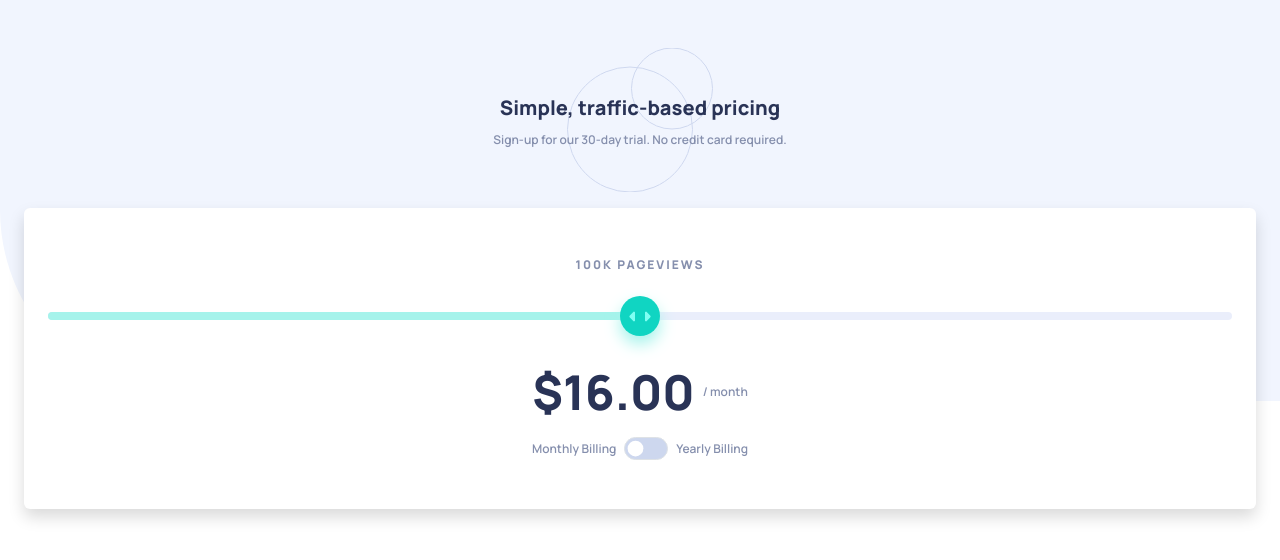
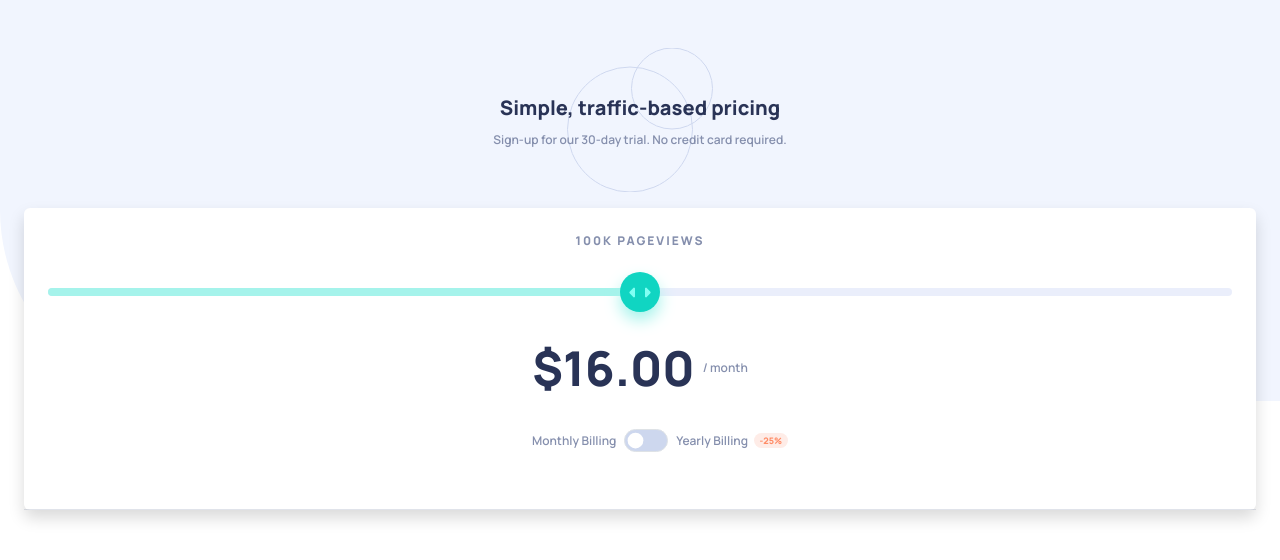
Before and after one commit to JustANipple/interactive-pricing-component, a plain HTML site: page index.html in a window 1280 px wide. Drawn offline with nearby package versions, Linux system fonts and the light colour scheme.

Commit message:
modified:   index.html 	modified:   styles/css/main.css 	modified:   styles/css/main.css.map 	modified:   styles/scss/components/_pricing.scss

```diff
--- a/index.html
+++ b/index.html
@@ -39,7 +39,8 @@
       </p>
     </div>
 
-    <div class="pricing  container-fluid px-4 py-5 my-3 text-center shadow rounded">
+    <div class="pricing  container-fluid p-0 my-3 text-center shadow rounded">
+      <div class="p-4">
         <p class="pricing_pageviews  text-uppercase fw-bold">
           <span class="pageviews_value">100k</span> Pageviews
         </p>
@@ -51,13 +52,17 @@
           <p class="bill_value  fw-bold display-5">$16.00</p>
           <p class="bill_period"> / month</p>
         </div>
-      <div class="billing_period  d-flex justify-content-center align-items-center gap-2">
+        <div class="billing_period  d-flex justify-content-center align-items-center gap-2 mx-auto py-3">
           <p class="period_monthly  my-auto">Monthly Billing</p>
           <div class="form-check form-switch my-auto">
             <input class="form-check-input" type="checkbox" role="switch" id="flexSwitchCheckDefault">
           </div>
           <p class="perdio_yearly  my-auto">Yearly Billing</p>
+          <span class="badge rounded-pill">-25%</span>
         </div>
+      </div>
+
+      <hr>
     </div>
 
 
--- a/styles/scss/components/_pricing.scss
+++ b/styles/scss/components/_pricing.scss
@@ -11,3 +11,15 @@
 .bill_value {
     color: v.$dark-desaturated-blue;
 }
+
+.billing_period {
+    position: relative;
+    max-width: fit-content;
+}
+
+.badge {
+    background-color: v.$light-grayish-red;
+    color: v.$light-red;
+    position: absolute;
+    right: -2.5rem;
+}
```
Also changed, not shown: styles/css/main.css, 1 other file. Lines whose indentation alone changed are shown as unchanged.
